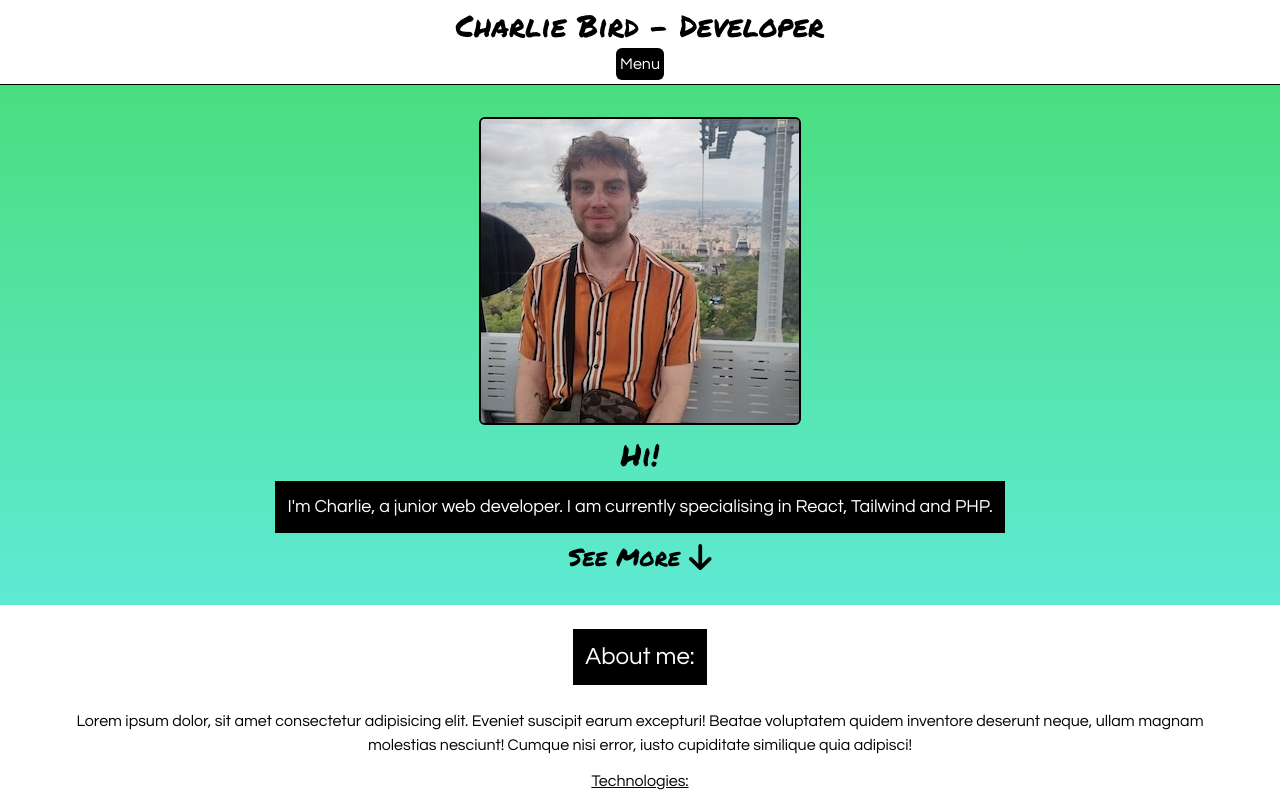
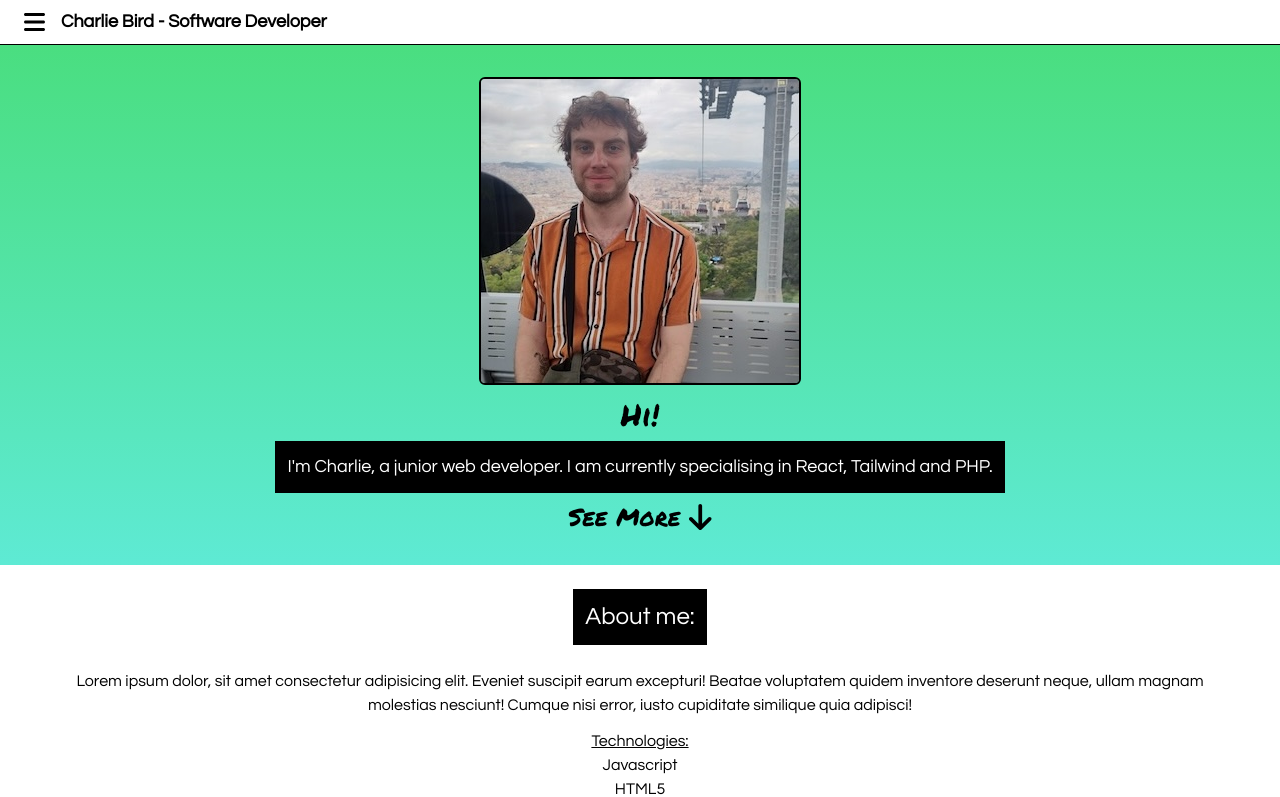
Before and after one commit to cbvvrd/portfolio, a React (Vite) app: page / in a window 1280 px wide. Shown: the top 797 px of the page. Built offline with nearby package versions, Linux system fonts and the light colour scheme.

Commit message:
updated header and styling elements

```diff
--- a/src/components/Header/index.jsx
+++ b/src/components/Header/index.jsx
@@ -1,4 +1,7 @@
+import { faBars } from "@fortawesome/free-solid-svg-icons";
+import { FontAwesomeIcon } from "@fortawesome/react-fontawesome";
 import { useState } from "react"
+
 
 function Header() {
 
@@ -9,10 +12,12 @@ function Header() {
     }
 
     return (
-        <header className="bg-white p-1 border-b border-black flex flex-col items-center font-questrial">
-            <h1 className="text-3xl p-1 text-wrap font-marker text-center">Charlie Bird - Developer</h1>
-            <button onClick={toggleMenu} className="bg-black text-white rounded-md p-1">Menu</button>
-            <nav className={hiddenLinks ? "hidden " : "flex flex-row gap-2 text-lg"} >
+        <header className="bg-white p-2 border-b border-black font-questrial">
+            <div className="flex items-center gap-4 px-4">
+                <FontAwesomeIcon icon={faBars} onClick={toggleMenu} className="text-2xl"/>
+                <h1 className="text-lg font-semibold text-center">Charlie Bird - Software Developer</h1>
+            </div>
+            <nav className={hiddenLinks ? "hidden " : "flex flex-row justify-center gap-4 text-lg"} >
                 <a href="#about" className="border-b-2 border-black hover:text-xl hover:border-b-4 ease-linear duration-100">About</a>
                 <a href="#portfolio" className="border-b-2 border-black hover:text-xl hover:border-b-4 ease-linear duration-100">Portfolio</a>
                 <a href="#contact" className="border-b-2 border-black hover:text-xl hover:border-b-4 ease-linear duration-100">Contact</a>
--- a/src/components/Introduction/index.jsx
+++ b/src/components/Introduction/index.jsx
@@ -9,7 +9,7 @@ function Introduction() {
                 <div className="flex flex-col items-center gap-2">
                     <span className="text-3xl font-marker">Hi!</span>
                     <p className="bg-black text-white text-lg text-center p-3">I'm Charlie, a junior web developer. I am currently specialising in React, Tailwind and PHP.</p>
-                    <p className="text-2xl font-marker">See More <FontAwesomeIcon icon={faArrowDown} size="lg"/></p>
+                    <a href="#about" className="text-2xl font-marker">See More <FontAwesomeIcon icon={faArrowDown} size="lg"/> </a>
                 </div>
             </div>
         </div>
--- a/src/components/PortfolioGallery/index.jsx
+++ b/src/components/PortfolioGallery/index.jsx
@@ -26,7 +26,7 @@ function PortfolioGallery() {
             {projects.map(project =>
                 <div key={project.id} className="bg-sky-100 py-3 px-5 border border-black rounded-sm">
                     <h3 className="p-1 text-xl font-bold">{project.name}</h3>
-                    <img src={project.img} alt={project.alt_text}/>
+                    <img src={project.img} alt={project.alt_text} onClick={() => {toggleModal(); setProject_id(project.id)}}/>
                     <div className="flex justify-between p-2">
                         <button onClick={() => {toggleModal(); setProject_id(project.id)}} className="bg-black text-white border border-black px-2 rounded">Info</button>
                         <a href={project.site_link} target="_blank" className="underline underline-offset-4">Live site</a>
```
